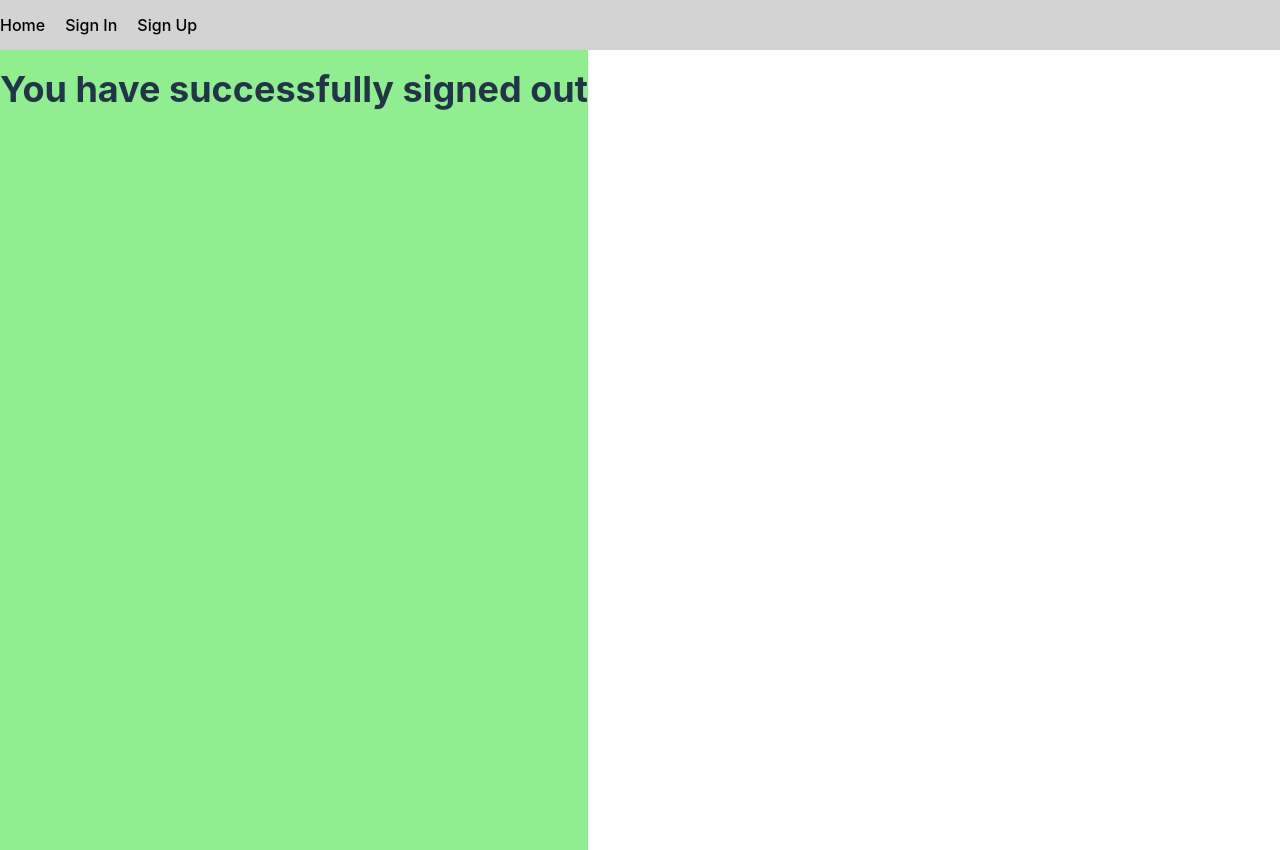
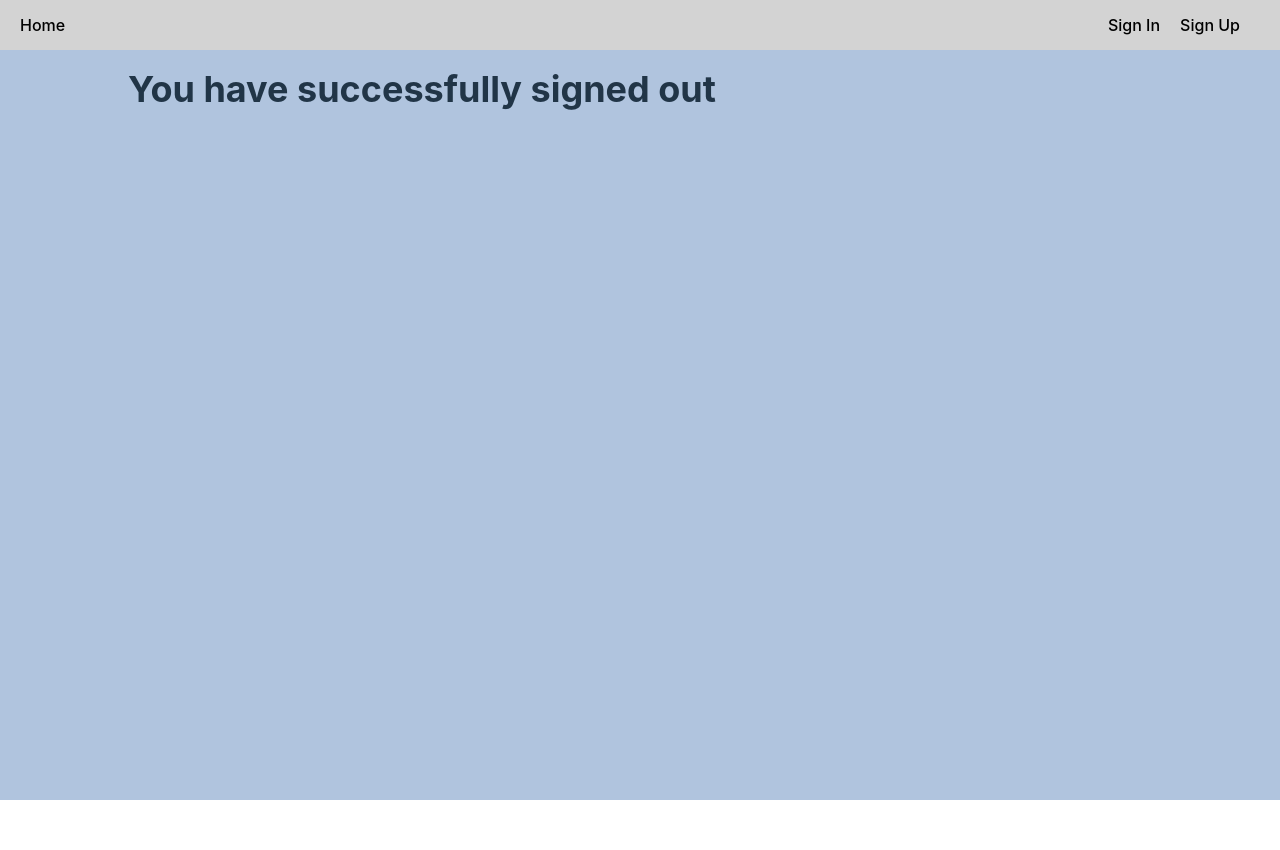
Before and after one commit to JimmyRitter/curly-potato, a React (Vite) app in the folder web/: page /signout in a window 1280 px wide. After the commit the page ends 800 px from the top, so only its background shows below. Built offline with nearby package versions, Linux system fonts and the light colour scheme.

Commit message:
fixing homepage styling

```diff
--- a/web/index.html
+++ b/web/index.html
@@ -4,7 +4,7 @@
     <meta charset="UTF-8" />
     <link rel="icon" type="image/svg+xml" href="/vite.svg" />
     <meta name="viewport" content="width=device-width, initial-scale=1.0" />
-    <title>Vite + React + TS</title>
+    <title>Curly Potato App</title>
   </head>
   <body>
     <div id="root"></div>
--- a/web/src/App.css
+++ b/web/src/App.css
@@ -1,42 +1,3 @@
-/* #root {
-  max-width: 1280px;
-  margin: 0 auto;
-  padding: 2rem;
-  text-align: center;
+#root {
+  width: 100%;
 }
-
-.logo {
-  height: 6em;
-  padding: 1.5em;
-  will-change: filter;
-  transition: filter 300ms;
-}
-.logo:hover {
-  filter: drop-shadow(0 0 2em #646cffaa);
-}
-.logo.react:hover {
-  filter: drop-shadow(0 0 2em #61dafbaa);
-}
-
-@keyframes logo-spin {
-  from {
-    transform: rotate(0deg);
-  }
-  to {
-    transform: rotate(360deg);
-  }
-}
-
-@media (prefers-reduced-motion: no-preference) {
-  a:nth-of-type(2) .logo {
-    animation: logo-spin infinite 20s linear;
-  }
-}
-
-.card {
-  padding: 2em;
-}
-
-.read-the-docs {
-  color: #888;
-} */
--- /dev/null
+++ b/web/src/components/Layout.style.ts
@@ -0,0 +1,52 @@
+import styled from "styled-components";
+import { Link } from "react-router-dom";
+
+export const Container = styled.div`
+  height: 100vh;
+  display: flex;
+  flex-direction: column;
+  background-color: lightsteelblue;
+`;
+
+export const Main = styled.main`
+  flex: 1;
+  background-color: lightsteelblue;
+  padding-top: 50px;
+  width: 80%;
+  margin: 0 auto;
+`;
+
+export const Nav = styled.nav`
+  align-items: center;
+  justify-content: space-between;
+  background-color: lightgray;
+  height: 50px;
+  width: 100%;
+  display: flex;
+  position: fixed;
+  top: 0;
+`;
+
+export const NavLink = styled(Link)`
+  margin-right: 20px;
+  color: black;
+  text-decoration: none;
+`;
+
+export const LinksLeftSection = styled.div`
+  display: flex;
+  align-items: center;
+  margin-left: 20px;
+`;
+
+export const LinksRightSection = styled.div`
+  display: flex;
+  align-items: center;
+  margin-right: 20px;
+  justify-content: flex-end;
+`;
+
+export const WelcomeUserText = styled.span`
+  color: grey;
+  margin-right: 20px;
+`;
--- a/web/src/components/Layout.tsx
+++ b/web/src/components/Layout.tsx
@@ -1,60 +1,44 @@
 import React from "react";
 import { Link, Outlet } from "react-router-dom";
-import styled from "styled-components";
 import useAuth from "../hooks/useAuth";
+import {
+  Container,
+  Main,
+  Nav,
+  NavLink,
+  LinksLeftSection,
+  LinksRightSection,
+  WelcomeUserText,
+} from "./Layout.style";
 
-const Container = styled.div`
-  height: 100vh;
-  display: flex;
-  flex-direction: column;
-  width: 100%;
-`;
+const SignedInNavItems = ({ username }: { username: string }) => {
+  return (
+    <>
+      <LinksLeftSection>
+        <NavLink to={"/"}>Home</NavLink>
+        <NavLink to={"/account"}>My Account</NavLink>
+      </LinksLeftSection>
+      <LinksRightSection>
+        <WelcomeUserText>Welcome, {username}</WelcomeUserText>
+        <NavLink to={"/signout"}>Sign Out</NavLink>
+      </LinksRightSection>
+    </>
+  );
+};
 
-const Nav = styled.nav`
-  background-color: lightgray;
-  height: 50px;
-  width: 100%;
-  display: flex;
-  align-items: center;
-  position: fixed;
-  top: 0;
-`;
-
-const NavLink = styled(Link)`
-  margin-right: 20px;
-  color: black;
-  text-decoration: none;
-`;
-
-const Main = styled.main`
-  flex: 1;
-  background-color: lightgreen;
-  padding-top: 50px;
-`;
-
-interface Link {
-  to: string;
-  text: string;
-}
-
-const links: Link[] = [
-  {
-    to: "/",
-    text: "Home",
-  },
-  {
-    to: "/login",
-    text: "Login",
-  },
-  {
-    to: "/signup",
-    text: "Sign Up",
-  },
-  {
-    to: "/account",
-    text: "My Account",
-  },
-];
+const SignedOutNavItems = () => {
+  return (
+    <>
+      <LinksLeftSection>
+        <NavLink to={"/"}>Home</NavLink>
+      </LinksLeftSection>
+      <LinksRightSection>
+        <NavLink to={"/login"}>Sign In</NavLink>
+        <NavLink to={"/signup"}>Sign Up</NavLink>
+      </LinksRightSection>
+    </>
+  );
+};
 
 const Layout = () => {
   let auth = useAuth();
@@ -62,11 +46,11 @@ const Layout = () => {
     <>
       <Container>
         <Nav>
-          <NavLink to={"/"}>Home</NavLink>
-          {!auth.user ? <NavLink to={"/login"}>Sign In</NavLink> : null}
-          {!auth.user ? <NavLink to={"/signup"}>Sign Up</NavLink> : null}
-          {auth.user ? <NavLink to={"/account"}>My Account</NavLink> : null}
-          {auth.user ? <NavLink to={"/signout"}>Sign Out</NavLink> : null}
+          {auth.user ? (
+            <SignedInNavItems username={auth.user} />
+          ) : (
+            <SignedOutNavItems />
+          )}
         </Nav>
         <Main>
           <Outlet />
--- a/web/src/containers/SignOutPage.tsx
+++ b/web/src/containers/SignOutPage.tsx
@@ -1,13 +1,6 @@
 import React from "react";
 import styled from "styled-components";
 import useAuth from "../hooks/useAuth";
-
-const Container = styled.div`
-  display: flex;
-  flex-direction: column;
-  align-items: center;
-  height: 100vh;
-`;
 
 const Message = styled.h1`
   font-size: 36px;
@@ -18,11 +11,7 @@ const SignOutPage: React.FC = () => {
   let auth = useAuth();
   auth.signOut(() => console.log("signed out"));
 
-  return (
-    <Container>
-      <Message>You have successfully signed out</Message>
-    </Container>
-  );
+  return <Message>You have successfully signed out</Message>;
 };
 
 export default SignOutPage;
```
